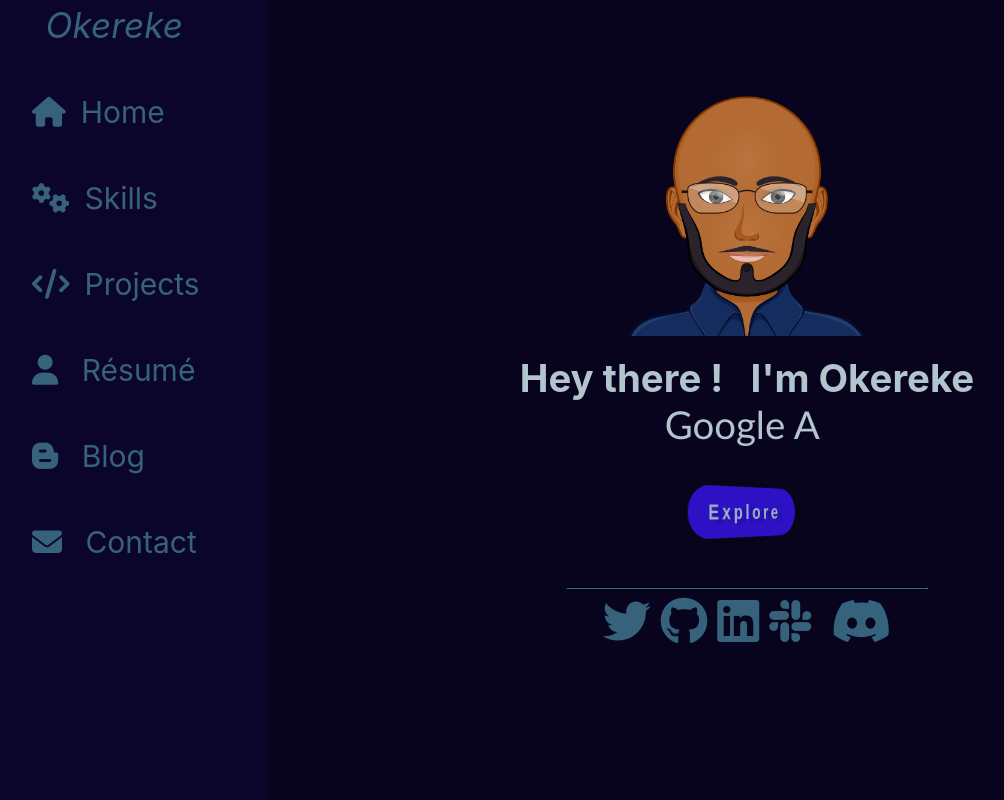
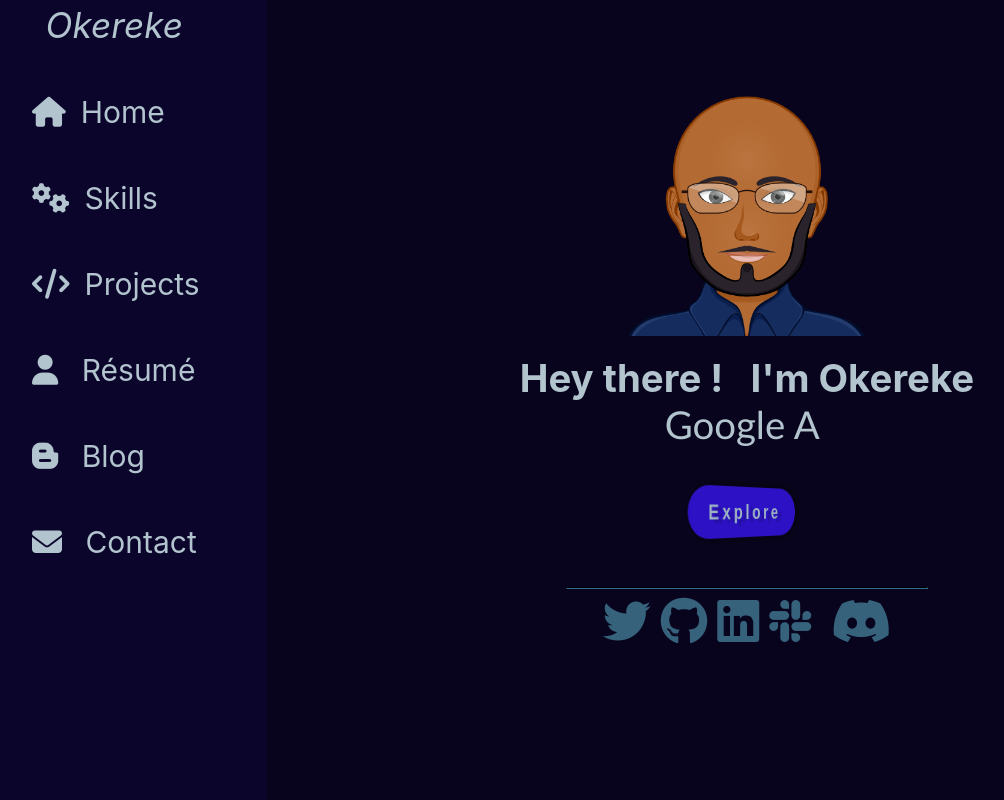
Before and after one commit to okerekechinweotito/Okereke-Portfolio-Site, a React (Create React App) app: page / in a window 1280 px wide. Shown: the whole page, without its empty margins (53-1057 px from the left). Built offline with nearby package versions, Linux system fonts and the light colour scheme; some icons are missing.

Commit message:
change color palette of boxes

```diff
--- a/src/components/header/header.css
+++ b/src/components/header/header.css
@@ -23,7 +23,9 @@ header {
   width: 120px;
   height: 50px;
   font-size: 2em;
-  color: #758899;
+  /*  color: #758899; */
+  color: #b2c4ce;
+
   font-style: oblique;
   text-align: center;
 }
@@ -44,7 +46,7 @@ header {
 .bar2,
 .bar3 {
   height: 2px;
-  background-color: #cdcde4;
+  background-color: #b2c4ce;
   margin: 4.5px;
   width: 35px;
   pointer-events: none;
@@ -105,7 +107,8 @@ header {
 .sideNavHidden span {
   padding: 1em 8px 8px 32px;
   font-size: 20px;
-  color: #36627c;
+  color: #b2c4ce;
+
   display: block;
   transition: 0.3s;
 }
@@ -147,6 +150,8 @@ header {
     display: block;
     padding: 20px 8px 8px 100px;
     color: #36627c;
+    color: #b2c4ce;
+
     margin-top: -2em;
     cursor: none;
   }
--- a/src/components/resume/resume.css
+++ b/src/components/resume/resume.css
@@ -2,6 +2,7 @@
 h2 {
   font-size: 2em;
   color: #36627c;
+  color: #b2c4ce;
 }
 
 /* smaller headings eg @certifications section */
```
